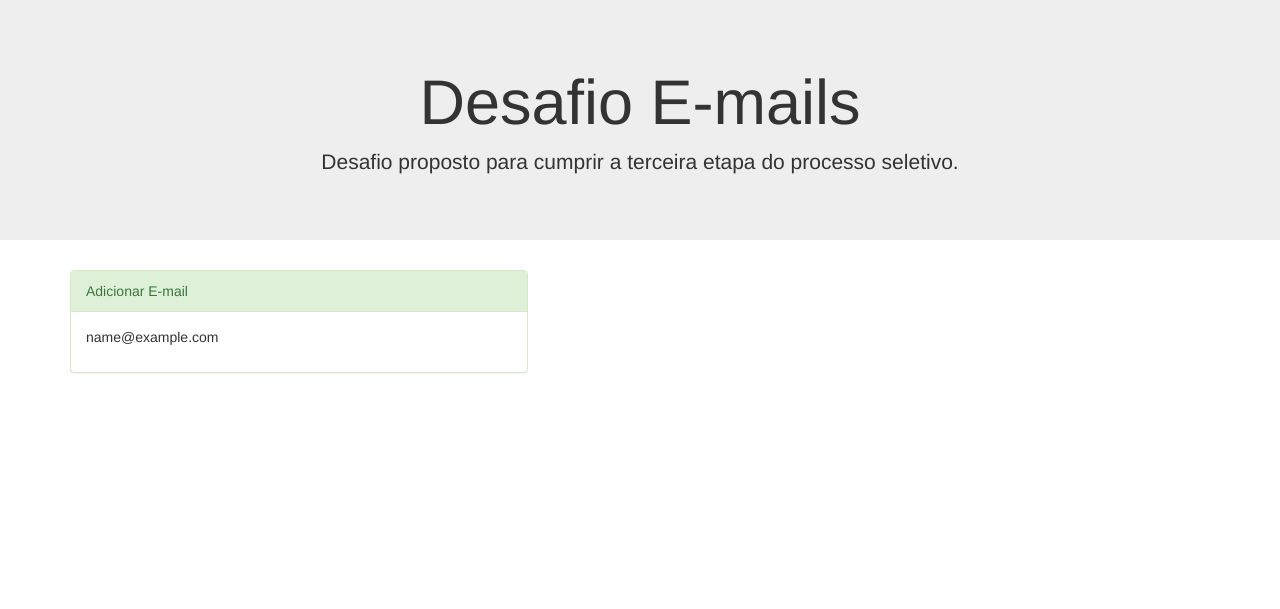
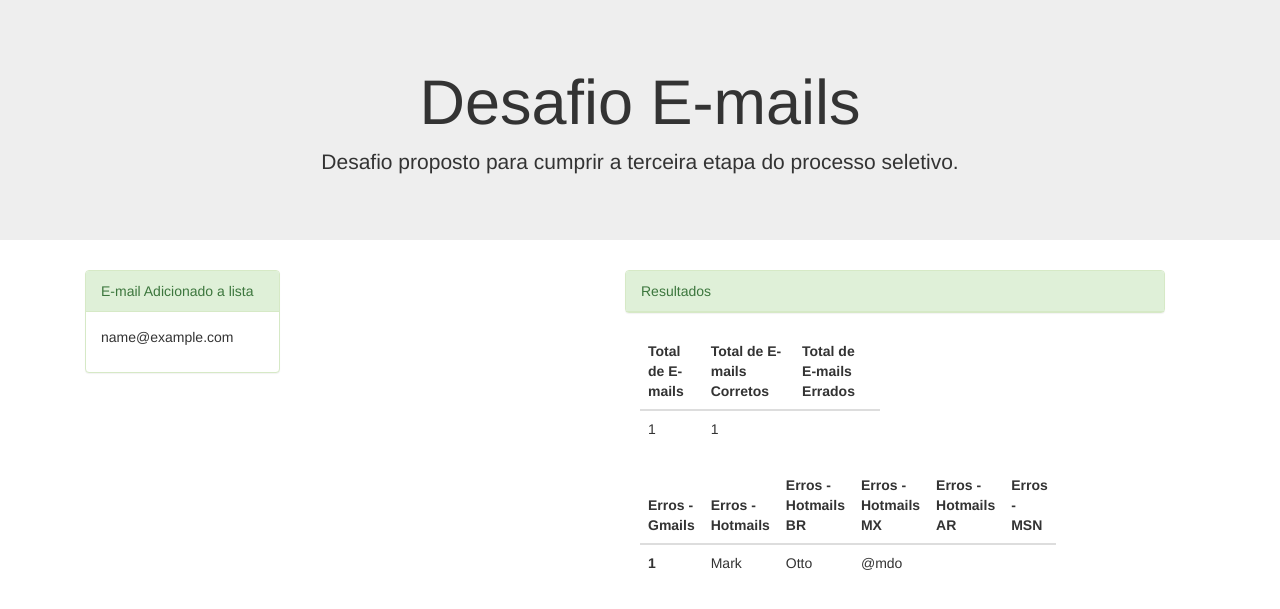
Before and after one commit to ecpsampaio/desafio_emails, a Django app: template desafioEmail/templates/resultados.html in a window 1280 px wide. Shown: the top 609 px of the page. Run offline with Django 3.2, Linux system fonts and the light colour scheme; the template is opened without the code that fills it: most values are stand-ins (such as "Sample title", 1, 10 or a date in 2020); parts of the project's set-up code (start-up, migrations or seed data) failed here and were passed over; some libraries are stand-ins or nearby versions.

Commit message:
adicionando resultados, falta corrigir

```diff
--- a/desafioEmail/templates/resultados.html
+++ b/desafioEmail/templates/resultados.html
@@ -18,18 +18,60 @@
 <div class="container">
 
 {% csrf_token %}
-  <div class="row">
+  <div class="row col-sm-6">
     <div class="col-sm-5">
       <div class="panel panel-success">
-        <div class="panel-heading">Adicionar E-mail</div>
+        <div class="panel-heading">E-mail Adicionado a lista</div>
         <div class="panel-body">
-          {% for email in x %}
             <p>
-                {{ email }}
+                {{ emailAdicionado }}
             </p>
-           {% endfor %}
         </div>
       </div>
+    </div>
+  </div>
+  <div class="col-sm-6">
+     <div class="panel panel-success">
+        <div class="panel-heading">Resultados</div>
+     </div>
+    <div class="col-sm-6">
+        <table class="table">
+          <thead class="thead-dark">
+            <tr>
+              <th scope="col">Total de E-mails</th>
+              <th scope="col">Total de E-mails Corretos</th>
+              <th scope="col">Total de E-mails Errados</th>
+            </tr>
+          </thead>
+          <tbody>
+            <tr>
+              <td>{{totalEmails}}</td>
+              <td>{{totalCertos}}</td>
+              <td>{{totalErrados}}</td>
+            </tr>
+          </tbody>
+        </table>
+
+        <table class="table">
+          <thead class="thead-light">
+            <tr>
+              <th scope="col">Erros - Gmails</th>
+              <th scope="col">Erros - Hotmails</th>
+              <th scope="col">Erros - Hotmails BR</th>
+              <th scope="col">Erros - Hotmails MX</th>
+              <th scope="col">Erros - Hotmails AR</th>
+              <th scope="col">Erros - MSN</th>
+            </tr>
+          </thead>
+          <tbody>
+            <tr>
+              <th scope="row">1</th>
+              <td>Mark</td>
+              <td>Otto</td>
+              <td>@mdo</td>
+            </tr>
+          </tbody>
+        </table>
     </div>
   </div>
 </div>
```
Also changed, not shown: desafioEmail/views.py (+44 -13 lines), email_list.csv.
